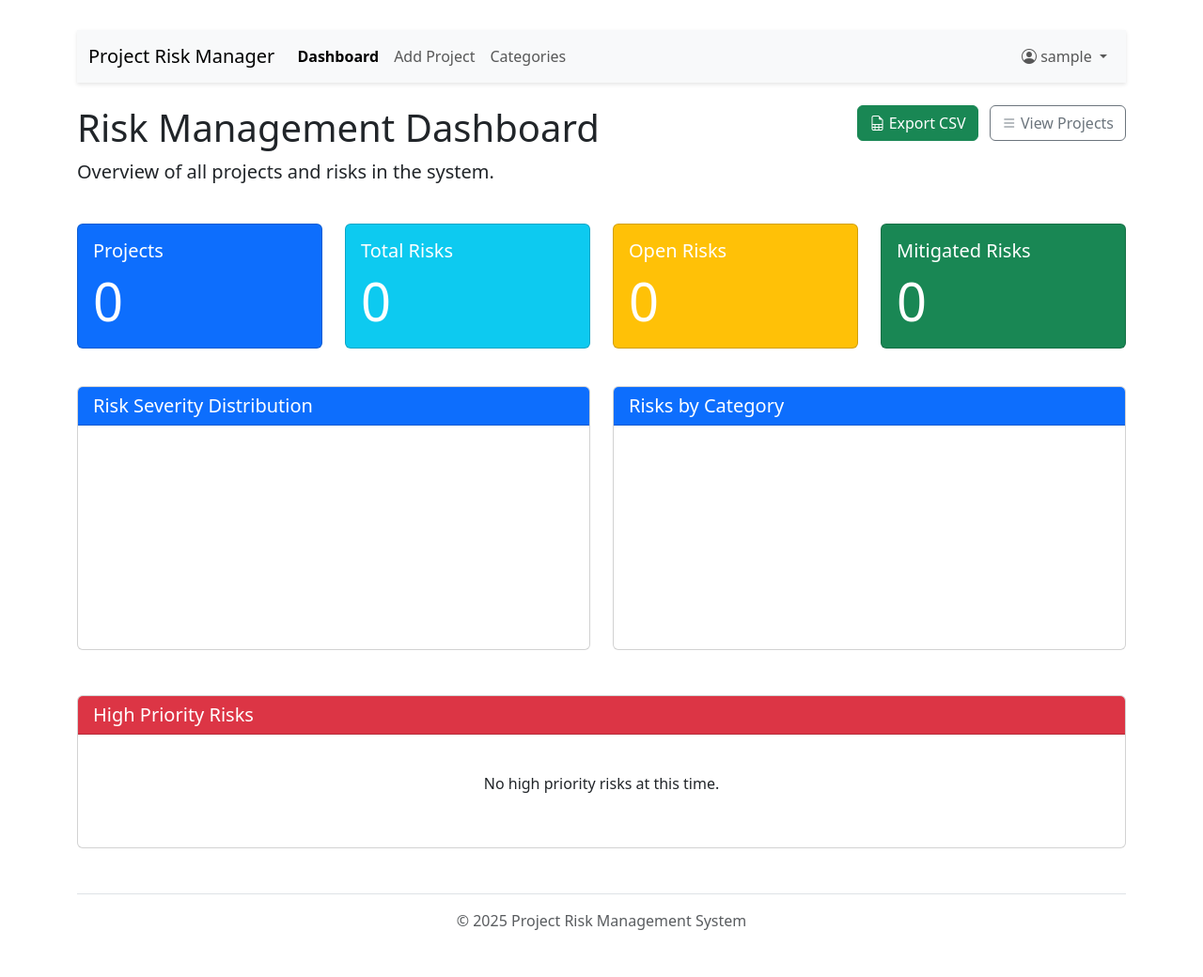
After one commit to avishekpaul1310/risk-management-system, a Django app: page /dashboard/ in a window 1280 px wide. The commit adds this page. Shown: the whole page at 94% size. Run offline with Django 4.2, Linux system fonts and the light colour scheme; the visitor is signed in with stand-in values (Sample User, id 1); data comes from the database, SQL or seed files in the repository; data that the repository does not hold is empty; a map, chart or similar area stays blank; some libraries are stand-ins or nearby versions.

Commit message:
Add dashboard view and template with risk statistics and export functionality

```diff
--- a/risks/templates/risks/base.html
+++ b/risks/templates/risks/base.html
@@ -32,7 +32,7 @@
                     <div class="collapse navbar-collapse" id="navbarNav">
                         <ul class="navbar-nav me-auto">
                             <li class="nav-item">
-                                <a class="nav-link {% if request.path == '/' %}active{% endif %}" href="{% url 'home' %}">Home</a>
+                                <a class="nav-link {% if '/dashboard/' in request.path %}active{% endif %}" href="{% url 'dashboard' %}">Dashboard</a>
                             </li>
                             {% if user.is_authenticated %}
                             <li class="nav-item">
--- /dev/null
+++ b/risks/templates/risks/dashboard.html
@@ -0,0 +1,204 @@
+{% extends 'risks/base.html' %}
+
+{% block title %}Dashboard - Risk Management{% endblock %}
+
+{% block content %}
+<div class="row mb-4">
+    <div class="col">
+        <h1>Risk Management Dashboard</h1>
+        <p class="lead">Overview of all projects and risks in the system.</p>
+    </div>
+    <div class="col-auto">
+        <a href="{% url 'export_risks_csv' %}" class="btn btn-success me-2">
+            <i class="bi bi-file-earmark-spreadsheet"></i> Export CSV
+        </a>
+        <a href="{% url 'home' %}" class="btn btn-outline-secondary">
+            <i class="bi bi-list"></i> View Projects
+        </a>
+    </div>
+</div>
+
+<!-- Summary Cards -->
+<div class="row mb-4">
+    <div class="col-md-3">
+        <div class="card text-white bg-primary mb-3">
+            <div class="card-body">
+                <h5 class="card-title">Projects</h5>
+                <p class="card-text display-4">{{ project_count }}</p>
+            </div>
+        </div>
+    </div>
+    <div class="col-md-3">
+        <div class="card text-white bg-info mb-3">
+            <div class="card-body">
+                <h5 class="card-title">Total Risks</h5>
+                <p class="card-text display-4">{{ risk_count }}</p>
+            </div>
+        </div>
+    </div>
+    <div class="col-md-3">
+        <div class="card text-white bg-warning mb-3">
+            <div class="card-body">
+                <h5 class="card-title">Open Risks</h5>
+                <p class="card-text display-4">{{ open_risks }}</p>
+            </div>
+        </div>
+    </div>
+    <div class="col-md-3">
+        <div class="card text-white bg-success mb-3">
+            <div class="card-body">
+                <h5 class="card-title">Mitigated Risks</h5>
+                <p class="card-text display-4">{{ mitigated_risks }}</p>
+            </div>
+        </div>
+    </div>
+</div>
+
+<!-- Charts -->
+<div class="row mb-4">
+    <!-- Risk Distribution Chart -->
+    <div class="col-md-6">
+        <div class="card mb-4">
+            <div class="card-header bg-primary text-white">
+                <h5 class="card-title mb-0">Risk Severity Distribution</h5>
+            </div>
+            <div class="card-body">
+                <canvas id="riskSeverityChart" height="200"></canvas>
+            </div>
+        </div>
+    </div>
+
+    <!-- Risk by Category Chart -->
+    <div class="col-md-6">
+        <div class="card mb-4">
+            <div class="card-header bg-primary text-white">
+                <h5 class="card-title mb-0">Risks by Category</h5>
+            </div>
+            <div class="card-body">
+                <canvas id="riskCategoryChart" height="200"></canvas>
+            </div>
+        </div>
+    </div>
+</div>
+
+<!-- High Priority Risks -->
+<div class="row">
+    <div class="col-12">
+        <div class="card">
+            <div class="card-header bg-danger text-white">
+                <h5 class="card-title mb-0">High Priority Risks</h5>
+            </div>
+            <div class="card-body">
+                {% if high_priority_risks %}
+                <div class="table-responsive">
+                    <table class="table table-hover">
+                        <thead>
+                            <tr>
+                                <th>Risk</th>
+                                <th>Project</th>
+                                <th>Category</th>
+                                <th>Score</th>
+                                <th>Likelihood</th>
+                                <th>Impact</th>
+                                <th>Owner</th>
+                                <th>Actions</th>
+                            </tr>
+                        </thead>
+                        <tbody>
+                            {% for risk in high_priority_risks %}
+                            <tr class="{% if risk.risk_level == 'High' %}risk-score-high{% elif risk.risk_level == 'Medium' %}risk-score-medium{% endif %}">
+                                <td>{{ risk.title }}</td>
+                                <td>{{ risk.project.name }}</td>
+                                <td>{{ risk.category.name }}</td>
+                                <td><strong>{{ risk.risk_score }}</strong></td>
+                                <td>{{ risk.get_likelihood_display }}</td>
+                                <td>{{ risk.get_impact_display }}</td>
+                                <td>{{ risk.owner }}</td>
+                                <td>
+                                    <a href="{% url 'edit_risk' risk.id %}" class="btn btn-sm btn-outline-secondary">Edit</a>
+                                    <a href="{% url 'project_detail' risk.project.id %}" class="btn btn-sm btn-outline-primary">View Project</a>
+                                </td>
+                            </tr>
+                            {% endfor %}
+                        </tbody>
+                    </table>
+                </div>
+                {% else %}
+                <div class="text-center py-4">
+                    <p>No high priority risks at this time.</p>
+                </div>
+                {% endif %}
+            </div>
+        </div>
+    </div>
+</div>
+
+<!-- Include Chart.js library -->
+<script src="https://cdn.jsdelivr.net/npm/chart.js@3.7.1/dist/chart.min.js"></script>
+<script>
+    // Prepare data from Django templates
+    var highRisks = Number("{{ high_risks }}");
+    var mediumRisks = Number("{{ medium_risks }}");
+    var lowRisks = Number("{{ low_risks }}");
+
+    var categoryLabels = [];
+    var categoryData = [];
+
+    // Get data from Django context as JSON
+    var risksByCategory = JSON.parse('{{ risks_by_category|escapejs|safe }}');
+
+    // Convert the JSON object to arrays for Chart.js
+    for (var category in risksByCategory) {
+        categoryLabels.push(category);
+        categoryData.push(risksByCategory[category]);
+    }
+
+    // Risk Severity Chart
+    var severityCtx = document.getElementById('riskSeverityChart').getContext('2d');
+    var severityChart = new Chart(severityCtx, {
+        type: 'pie',
+        data: {
+            labels: ['High', 'Medium', 'Low'],
+            datasets: [{
+                data: [highRisks, mediumRisks, lowRisks],
+                backgroundColor: ['#dc3545', '#ffc107', '#28a745']
+            }]
+        },
+        options: {
+            responsive: true,
+            plugins: {
+                legend: {
+                    position: 'right'
+                }
+            }
+        }
+    });
+
+    // Risk Category Chart
+    var categoryCtx = document.getElementById('riskCategoryChart').getContext('2d');
+    var categoryChart = new Chart(categoryCtx, {
+        type: 'bar',
+        data: {
+            labels: categoryLabels,
+            datasets: [{
+                label: 'Number of Risks',
+                data: categoryData,
+                backgroundColor: 'rgba(54, 162, 235, 0.6)',
+                borderColor: 'rgba(54, 162, 235, 1)',
+                borderWidth: 1
+            }]
+        },
+        options: {
+            responsive: true,
+            scales: {
+                y: {
+                    beginAtZero: true,
+                    ticks: {
+                        precision: 0
+                    }
+                }
+            }
+        }
+    });
+</script>
+{% endblock %}
--- a/risks/urls.py
+++ b/risks/urls.py
@@ -19,4 +19,6 @@ urlpatterns = [
     # Authentication URLs
     path('accounts/signup/', views.signup, name='signup'),
     path('accounts/profile/', views.profile, name='profile'),
+    path('dashboard/', views.dashboard, name='dashboard'),
+    path('reports/export-csv/', views.export_risks_csv, name='export_risks_csv'),
 ]
--- a/risks/views.py
+++ b/risks/views.py
@@ -5,6 +5,9 @@ from .forms import ProjectForm, RiskForm, CategoryForm
 from django.contrib.auth.forms import UserCreationForm
 from django.contrib.auth.decorators import login_required
 from django.contrib.auth.models import User
+import csv
+from django.http import HttpResponse
+from datetime import datetime
 
 # User registration view
 def signup(request):
@@ -178,3 +181,80 @@ def delete_risk(request, risk_id):
         messages.success(request, f'Risk "{risk_title}" deleted successfully!')
         return redirect('project_detail', project_id=project_id)
     return render(request, 'risks/delete_risk.html', {'risk': risk})
+
+@login_required
+def dashboard(request):
+    # Get all projects and risks
+    projects = Project.objects.all()
+    risks = Risk.objects.all()
+
+    # Project statistics
+    project_count = projects.count()
+
+    # Risk statistics
+    risk_count = risks.count()
+    high_risks = risks.filter(likelihood=3, impact=3).count()
+    medium_risks = risks.filter(likelihood=2, impact=2).count()
+    low_risks = risks.filter(likelihood=1, impact=1).count()
+
+    # Risks by status
+    open_risks = risks.filter(status='Open').count()
+    mitigated_risks = risks.filter(status='Mitigated').count()
+    closed_risks = risks.filter(status='Closed').count()
+
+    # Risks by category
+    categories = Category.objects.all()
+    risks_by_category = {}
+    for category in categories:
+        risks_by_category[category.name] = risks.filter(category=category).count()
+
+    # Recent risks (last 10)
+    recent_risks = risks.order_by('-created_at')[:10]
+
+    # High priority risks
+    high_priority_risks = risks.filter(likelihood__gte=2, impact__gte=2, status='Open').order_by('-likelihood', '-impact')[:10]
+
+    context = {
+        'project_count': project_count,
+        'risk_count': risk_count,
+        'high_risks': high_risks,
+        'medium_risks': medium_risks,
+        'low_risks': low_risks,
+        'open_risks': open_risks,
+        'mitigated_risks': mitigated_risks,
+        'closed_risks': closed_risks,
+        'risks_by_category': risks_by_category,
+        'recent_risks': recent_risks,
+        'high_priority_risks': high_priority_risks,
+    }
+
+    return render(request, 'risks/dashboard.html', context)
+
+@login_required
+def export_risks_csv(request):
+    response = HttpResponse(content_type='text/csv')
+    response['Content-Disposition'] = f'attachment; filename="risks_export_{datetime.now().strftime("%Y%m%d%H%M%S")}.csv"'
+
+    writer = csv.writer(response)
+    writer.writerow(['Project', 'Risk Title', 'Description', 'Category', 'Likelihood', 'Impact',
+                    'Risk Score', 'Risk Level', 'Owner', 'Status', 'Created', 'Updated'])
+
+    risks = Risk.objects.all().order_by('project__name', '-likelihood', '-impact')
+
+    for risk in risks:
+        writer.writerow([
+            risk.project.name,
+            risk.title,
+            risk.description,
+            risk.category.name if risk.category else '',
+            risk.get_likelihood_display(),
+            risk.get_impact_display(),
+            risk.risk_score,
+            risk.risk_level,
+            risk.owner,
+            risk.status,
+            risk.created_at.strftime('%Y-%m-%d'),
+            risk.updated_at.strftime('%Y-%m-%d'),
+        ])
+
+    return response
```
